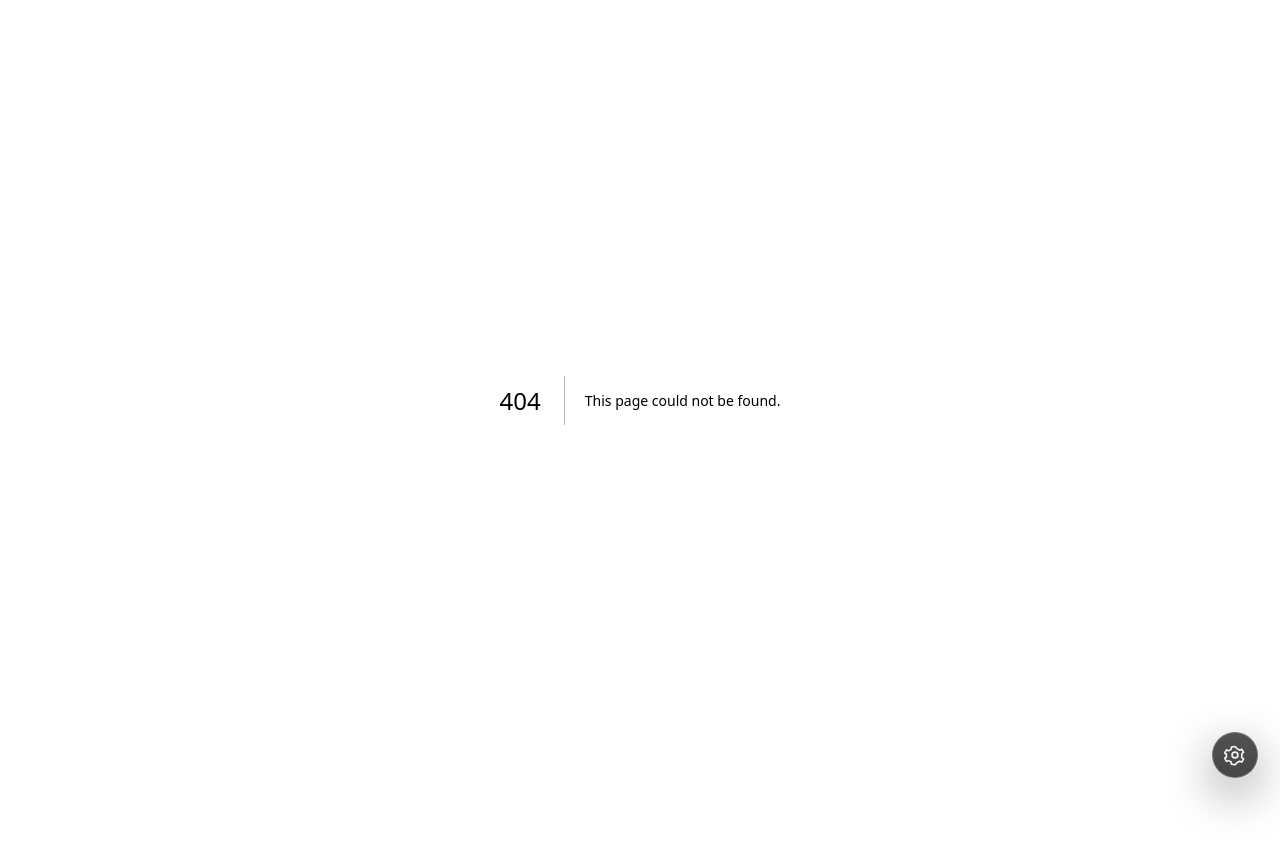
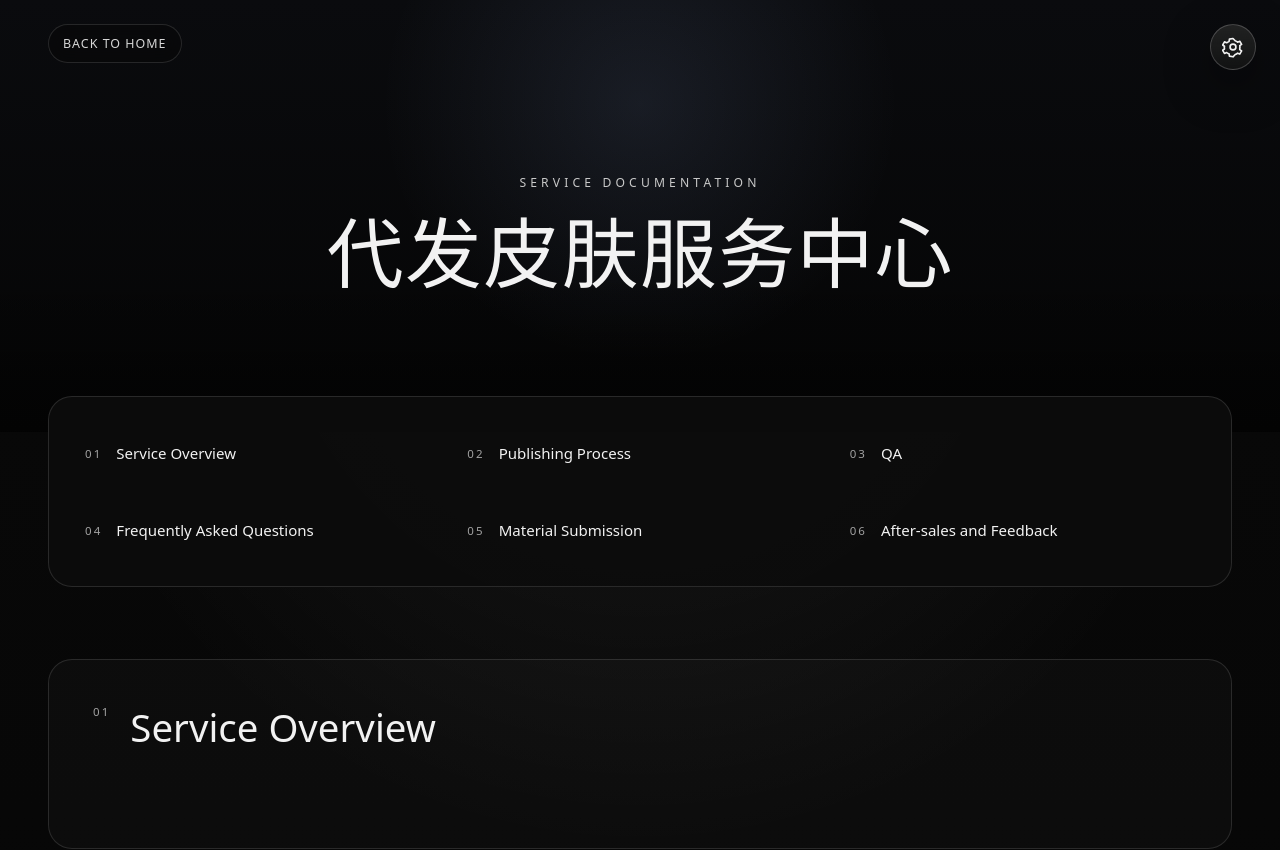
Before and after one commit to Hanazar-Games/Hanazar-Games-Website, a Next.js app: page /skin-service in a window 1280 px wide. Before the commit this address had no page. Shown: the top 850 px of the page. Before the commit the page ends 800 px from the top, so only its background shows below. Built offline with nearby package versions, Linux system fonts and the light colour scheme.

Commit message:
feat(site): add skin publishing service center

```diff
--- a/app/components/settings/AnnouncementTab.tsx
+++ b/app/components/settings/AnnouncementTab.tsx
@@ -3,6 +3,17 @@
 import { useTranslation } from "../../hooks/useTranslation";
 
 const changelog = [
+  {
+    version: "2.11.0",
+    date: "2026-08-16",
+    title: "Skin Publishing Service Center",
+    items: [
+      "Added the 代发皮肤服务中心 entry to the homepage and primary section navigation.",
+      "Created a dedicated service documentation route with six structured, content-ready sections.",
+      "Added Service Overview, Publishing Process, QA, Frequently Asked Questions, Material Submission, and After-sales and Feedback sections without placeholder copy.",
+      "Extended GitHub Pages export validation to cover the new route, homepage entry, and complete document structure.",
+    ],
+  },
   {
     version: "2.10.4",
     date: "2026-08-15",
--- a/app/globals.css
+++ b/app/globals.css
@@ -177,6 +177,13 @@ body[data-theme="light"] .contactModule h3 {
 body[data-theme="light"] .infoCard p,
 body[data-theme="light"] .contactModule p {
   color: #555;
+}
+
+body[data-theme="light"] .skinServiceFeature,
+body[data-theme="light"] .skinServiceIndex,
+body[data-theme="light"] .skinServiceDocumentSection {
+  background: rgba(255, 255, 255, 0.88);
+  border-color: rgba(0, 0, 0, 0.1);
 }
 
 body[data-theme="light"] .footerCta {
@@ -813,6 +820,53 @@ select:focus-visible {
   text-transform: uppercase;
 }
 
+.skinServiceFeature {
+  min-height: 260px;
+  padding: clamp(28px, 5vw, 56px);
+  display: flex;
+  flex-direction: column;
+  align-items: flex-start;
+  justify-content: flex-end;
+  border: 1px solid var(--line);
+  border-radius: 32px;
+  background:
+    radial-gradient(circle at 82% 18%, rgba(255, 255, 255, 0.08), transparent 28%),
+    linear-gradient(135deg, rgba(255, 255, 255, 0.045), rgba(255, 255, 255, 0.01)),
+    rgba(12, 12, 12, 0.96);
+  transition: border-color 0.25s ease, transform 0.25s ease;
+}
+
+.skinServiceFeature:hover {
+  border-color: var(--line-strong);
+  transform: translateY(-2px);
+}
+
+.skinServiceFeatureLabel {
+  margin-bottom: 14px;
+  color: var(--muted);
+  font-size: 0.72rem;
+  letter-spacing: 0.22em;
+  text-transform: uppercase;
+}
+
+.skinServiceFeature h3 {
+  max-width: 760px;
+  margin: 0;
+  color: var(--text);
+  font-size: clamp(2rem, 5vw, 4.4rem);
+  font-weight: 400;
+  line-height: 1.1;
+  text-wrap: balance;
+}
+
+.skinServiceFeatureCta {
+  margin-top: 28px;
+  color: var(--accent);
+  font-size: 0.82rem;
+  letter-spacing: 0.1em;
+  text-transform: uppercase;
+}
+
 .homepageGamesGrid,
 .homepageAigcGrid {
   grid-template-columns: repeat(3, minmax(0, 1fr));
@@ -2743,6 +2797,78 @@ body[data-theme="light"] .shareLogRail span {
   border-color: rgba(255, 255, 255, 0.24);
 }
 
+/* Skin Service Documentation */
+.skinServiceHero {
+  min-height: 54svh;
+  background:
+    radial-gradient(circle at 50% 24%, rgba(165, 193, 255, 0.1), transparent 36%),
+    linear-gradient(180deg, #0a0b0e 0%, #050505 100%);
+}
+
+.skinServiceIndex {
+  position: relative;
+  z-index: 2;
+  margin: -36px 0 0;
+  padding: 18px;
+  display: grid;
+  grid-template-columns: repeat(3, minmax(0, 1fr));
+  gap: 1px;
+  border: 1px solid var(--line);
+  border-radius: 24px;
+  background: rgba(12, 12, 12, 0.94);
+  overflow: hidden;
+}
+
+.skinServiceIndexLink {
+  min-width: 0;
+  min-height: 76px;
+  padding: 18px;
+  display: flex;
+  align-items: center;
+  gap: 14px;
+  border-radius: 14px;
+  color: var(--text);
+  font-size: 0.94rem;
+  transition: background 0.2s ease;
+}
+
+.skinServiceIndexLink:hover {
+  background: var(--panel-soft);
+}
+
+.skinServiceIndexLink span,
+.skinServiceDocumentSection > span {
+  flex: 0 0 auto;
+  color: var(--muted);
+  font-size: 0.72rem;
+  letter-spacing: 0.18em;
+}
+
+.skinServiceDocument {
+  padding: 72px 0 48px;
+  display: grid;
+  gap: 18px;
+}
+
+.skinServiceDocumentSection {
+  min-height: 190px;
+  padding: clamp(26px, 4vw, 44px);
+  display: flex;
+  align-items: flex-start;
+  gap: 20px;
+  scroll-margin-top: 24px;
+  border: 1px solid var(--line);
+  border-radius: 24px;
+  background: rgba(255, 255, 255, 0.025);
+}
+
+.skinServiceDocumentSection h2 {
+  margin: 0;
+  font-size: clamp(1.45rem, 3vw, 2.4rem);
+  font-weight: 400;
+  line-height: 1.2;
+}
+
 @media (max-width: 800px) {
   .pageShell {
     padding: 0 18px 56px;
@@ -2841,6 +2967,36 @@ body[data-theme="light"] .shareLogRail span {
 
   .gamesHeroInner {
     padding: 72px 24px 48px;
+  }
+
+  .skinServiceFeature {
+    min-height: 220px;
+    border-radius: 24px;
+  }
+
+  .skinServiceIndex {
+    grid-template-columns: repeat(2, minmax(0, 1fr));
+  }
+}
+
+@media (max-width: 480px) {
+  .skinServiceIndex {
+    padding: 10px;
+    grid-template-columns: 1fr;
+  }
+
+  .skinServiceIndexLink {
+    min-height: 60px;
+    padding: 14px;
+  }
+
+  .skinServiceDocument {
+    padding-top: 48px;
+  }
+
+  .skinServiceDocumentSection {
+    min-height: 150px;
+    gap: 14px;
   }
 }
 
--- a/app/lib/i18n.ts
+++ b/app/lib/i18n.ts
@@ -42,6 +42,7 @@ const raw: Record<string, { en: string } & Partial<Record<LangCode, string>>> =
   navChat: T("Chat", { "zh-CN": "聊天", "zh-TW": "聊天", ja: "チャット", ko: "채팅", fr: "Chat", de: "Chat", es: "Chat", ru: "Чат", pt: "Chat" }),
   navTransfer: T("Transfer", { "zh-CN": "传输助手", "zh-TW": "傳輸助手", ja: "転送", ko: "전송" }),
   navTools: T("Tools", { "zh-CN": "工具", "zh-TW": "工具", ja: "ツール", ko: "도구", fr: "Outils", de: "Tools", es: "Herramientas", ru: "Инструменты", pt: "Ferramentas" }),
+  navSkinService: T("Skin Service", { "zh-CN": "代发皮肤服务", "zh-TW": "代發皮膚服務" }),
   navAbout: T("About", { "zh-CN": "关于", "zh-TW": "關於", ja: "概要", ko: "소개", fr: "À propos", de: "Über", es: "Acerca de", ru: "О нас", pt: "Sobre" }),
   navDocuments: T("Documents", { "zh-CN": "文档", "zh-TW": "文件", ja: "ドキュメント", ko: "문서", fr: "Documents", de: "Dokumente", es: "Documentos", ru: "Документы", pt: "Documentos" }),
   navUpdates: T("Updates", { "zh-CN": "更新", "zh-TW": "更新", ja: "更新情報", ko: "업데이트", fr: "Mises à jour", de: "Updates", es: "Actualizaciones", ru: "Обновления", pt: "Atualizações" }),
@@ -52,6 +53,17 @@ const raw: Record<string, { en: string } & Partial<Record<LangCode, string>>> =
   sectionDocuments: T("Documents", { "zh-CN": "文档", "zh-TW": "文件", ja: "ドキュメント", ko: "문서", fr: "Documents", de: "Dokumente", es: "Documentos", ru: "Документы", pt: "Documentos" }),
   sectionUpdates: T("Updates", { "zh-CN": "更新", "zh-TW": "更新", ja: "更新情報", ko: "업데이트", fr: "Mises à jour", de: "Updates", es: "Actualizaciones", ru: "Обновления", pt: "Atualizações" }),
   sectionContact: T("Contact", { "zh-CN": "联系", "zh-TW": "聯繫", ja: "お問い合わせ", ko: "연락처", fr: "Contact", de: "Kontakt", es: "Contacto", ru: "Контакты", pt: "Contato" }),
+  skinServiceTitle: T("代发皮肤服务中心", { "zh-CN": "代发皮肤服务中心", "zh-TW": "代發皮膚服務中心" }),
+  skinServiceEyebrow: T("Service Documentation", { "zh-CN": "服务文档", "zh-TW": "服務文件" }),
+  skinServiceOpen: T("Open documentation", { "zh-CN": "打开文档", "zh-TW": "開啟文件" }),
+  skinServiceBackHome: T("Back to home", { "zh-CN": "返回主页", "zh-TW": "返回主頁" }),
+  skinServiceIndexLabel: T("Document sections", { "zh-CN": "文档分区", "zh-TW": "文件分區" }),
+  skinServiceOverview: T("Service Overview", { "zh-CN": "服务概览", "zh-TW": "服務概覽" }),
+  skinServiceProcess: T("Publishing Process", { "zh-CN": "代发流程", "zh-TW": "代發流程" }),
+  skinServiceQa: T("QA", { "zh-CN": "QA 区域", "zh-TW": "QA 區域" }),
+  skinServiceFaq: T("Frequently Asked Questions", { "zh-CN": "代发常见问题", "zh-TW": "代發常見問題" }),
+  skinServiceMaterials: T("Material Submission", { "zh-CN": "资料提交", "zh-TW": "資料提交" }),
+  skinServiceSupport: T("After-sales and Feedback", { "zh-CN": "售后与反馈", "zh-TW": "售後與回饋" }),
   productFeaturedTitle: T("Featured Title", { "zh-CN": "精选作品", "zh-TW": "精選作品", ja: "注目作品", ko: "주요 작품", fr: "Titre en vedette", de: "Haupttitel", es: "Título destacado", ru: "Избранное", pt: "Título em destaque" }),
   productFeaturedBody: T("Use this card for your main project showcase, store link, or the game you want visitors to see first.", { "zh-CN": "在此卡片展示你的主打项目、商店链接或希望访客首先看到的游戏。", "zh-TW": "在此卡片展示你的主打專案、商店連結或希望訪客首先看到的遊戲。", ja: "メインプロジェクト、ストアリンク、または訪問者に最初に見てほしいゲームを紹介するカードです。", ko: "주요 프로젝트, 스토어 링크 또는 방문자가 먼저 보기를 원하는 게임을 이 카드에 표시하세요.", fr: "Utilisez cette carte pour votre vitrine de projet principal, lien de magasin, ou le jeu que vous voulez que les visiteurs voient en premier.", de: "Verwenden Sie diese Karte für Ihre Hauptprojekt-Showcase, Store-Link oder das Spiel, das Besucher zuerst sehen sollen.", es: "Usa esta tarjeta para tu escaparate principal de proyecto, link de tienda o el juego que quieres que los visitantes vean primero.", ru: "Используйте эту карточку для основного проекта, ссылки на магазин или игры, которую вы хотите, чтобы посетители увидели первой.", pt: "Use este cartão para sua vitrine principal de projeto, link de loja ou o jogo que você quer que os visitantes vejam primeiro." }),
   productWorldsTitle: T("Games Hub", { "zh-CN": "游戏合集", "zh-TW": "遊戲合集", ja: "ゲームハブ", ko: "게임 허브", fr: "Hub de jeux", de: "Spiele-Hub", es: "Hub de juegos", ru: "Игровой хаб", pt: "Hub de jogos" }),
--- /dev/null
+++ b/app/skin-service/page.tsx
@@ -0,0 +1,64 @@
+"use client";
+
+import Link from "next/link";
+import type { CSSProperties } from "react";
+import { useTranslation } from "../hooks/useTranslation";
+import { useRevealOnScroll } from "../hooks/useRevealOnScroll";
+
+const sections = [
+  { id: "overview", title: "skinServiceOverview" },
+  { id: "process", title: "skinServiceProcess" },
+  { id: "qa", title: "skinServiceQa" },
+  { id: "faq", title: "skinServiceFaq" },
+  { id: "materials", title: "skinServiceMaterials" },
+  { id: "support", title: "skinServiceSupport" },
+];
+
+export default function SkinServicePage() {
+  const { tr } = useTranslation();
+
+  useRevealOnScroll();
+
+  return (
+    <main className="pageShell gamesShell skinServiceShell">
+      <section className="gamesHero skinServiceHero">
+        <Link href="/" className="gamesHeroBack">
+          {tr("skinServiceBackHome")}
+        </Link>
+        <div className="gamesHeroInner">
+          <span className="gamesHeroEyebrow">{tr("skinServiceEyebrow")}</span>
+          <h1 className="gamesHeroTitle">{tr("skinServiceTitle")}</h1>
+        </div>
+      </section>
+
+      <nav className="skinServiceIndex" aria-label={tr("skinServiceIndexLabel")}>
+        {sections.map((section, index) => (
+          <a
+            key={section.id}
+            className="skinServiceIndexLink reveal revealFade"
+            href={`#${section.id}`}
+            data-reveal
+            style={{ "--reveal-delay": `${(index % 3) * 0.06}s` } as CSSProperties}
+          >
+            <span>{String(index + 1).padStart(2, "0")}</span>
+            {tr(section.title)}
+          </a>
+        ))}
+      </nav>
+
+      <div className="skinServiceDocument">
+        {sections.map((section, index) => (
+          <section
+            key={section.id}
+            className={`skinServiceDocumentSection ${index % 2 === 0 ? "revealLeft" : "revealRight"}`}
+            id={section.id}
+            data-reveal
+          >
+            <span>{String(index + 1).padStart(2, "0")}</span>
+            <h2>{tr(section.title)}</h2>
+          </section>
+        ))}
+      </div>
+    </main>
+  );
+}
--- a/package.json
+++ b/package.json
@@ -1,7 +1,7 @@
 {
   "name": "hanazargames-web",
   "private": true,
-  "version": "2.10.4",
+  "version": "2.11.0",
   "scripts": {
     "dev": "next dev",
     "build": "next build",
```
Also changed, not shown: app/page.tsx (+20 -4 lines), scripts/verify-static-export.mjs (+12 -0 lines), 1 other file (tests, documents, lock files or other folders).
